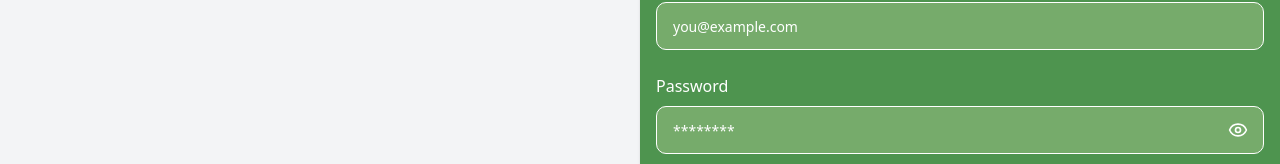
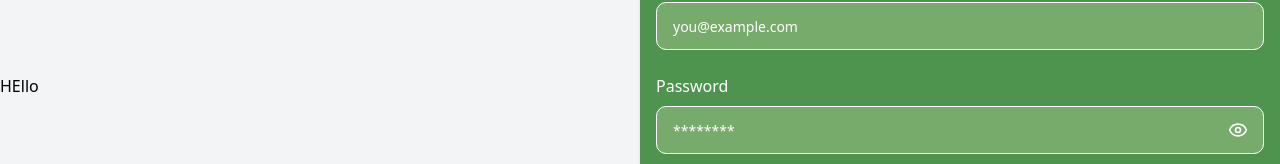
Before and after one commit to MyCommissions/laf-frontend, a React (Create React App) app: page /signin in a window 1280 px wide. Shown: the part 314-478 px from the top of the page. Built offline with nearby package versions, Linux system fonts and the light colour scheme; no server answers.

Commit message:
test (#1)

```diff
--- a/src/presentation/layout/AuthLayout.tsx
+++ b/src/presentation/layout/AuthLayout.tsx
@@ -4,7 +4,7 @@ export default function AuthLayout({ children }: { children: React.ReactNode })
         <div className="min-h-screen flex flex-col lg:flex-row items-center justify-center bg-gray-100">
             {/* Left Section */}
             <div className="w-full lg:w-1/2">
-                <></>
+                <>HEllo</>
             </div>
 
             {/* Right Section */}
```
